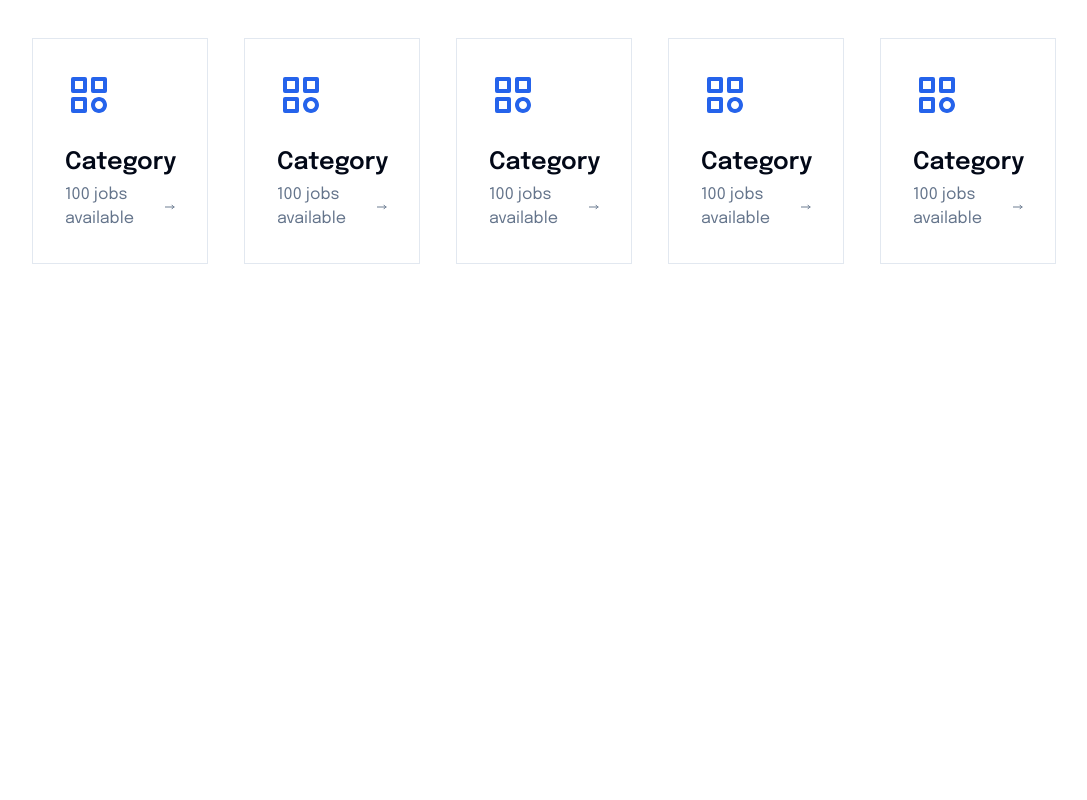
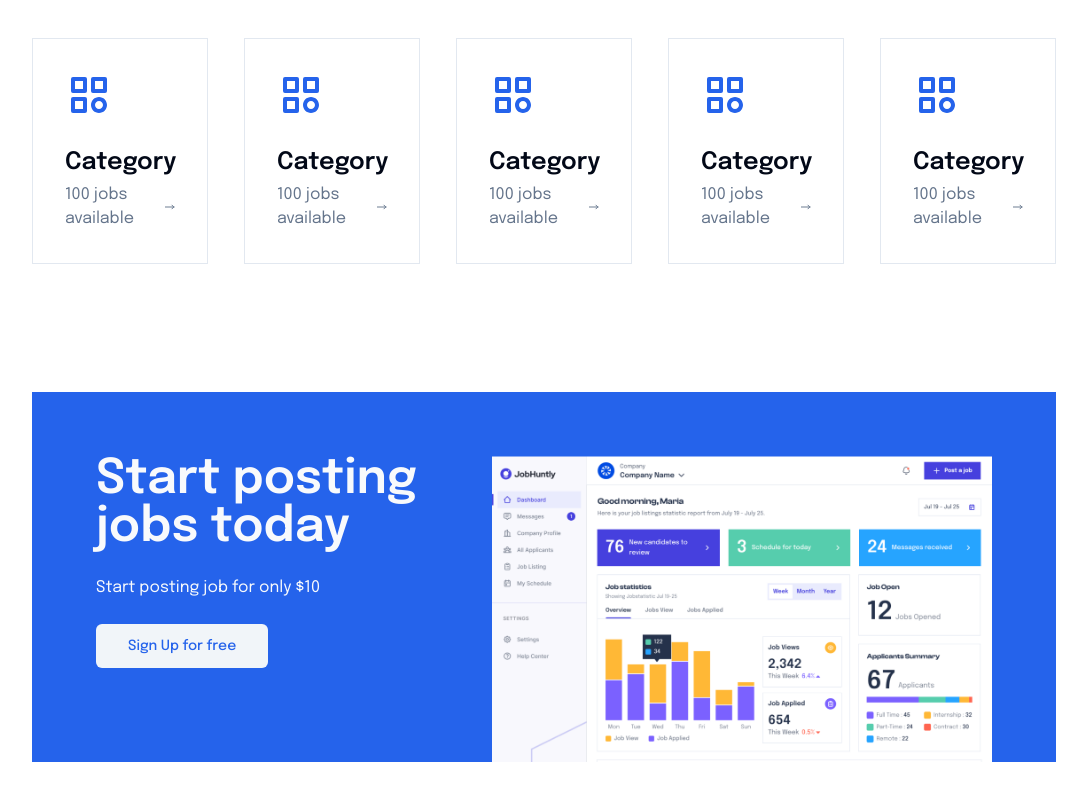
Before and after one commit to yusufhadi/job-hunt, a Next.js app: page / in a window 1280 px wide. Shown: the part 848-1648 px from the top of the page, without its empty margins (96-1183 px from the left). Before the commit the page ends 1152 px from the top, so only its background shows below. Built offline with nearby package versions, Linux system fonts and the light colour scheme.

Commit message:
slicing BannerSignUp component

```diff
--- a/src/app/page.tsx
+++ b/src/app/page.tsx
@@ -1,3 +1,4 @@
+import BannerSignUp from "@/components/organisms/BannerSignUp";
 import Category from "@/components/organisms/Category";
 import Clients from "@/components/organisms/Clients";
 import Hero from "@/components/organisms/Hero";
@@ -8,6 +9,7 @@ export default function Home() {
       <Hero />
       <Clients />
       <Category />
+      <BannerSignUp />
     </div>
   );
 }
--- /dev/null
+++ b/src/components/organisms/BannerSignUp/index.tsx
@@ -0,0 +1,35 @@
+import { Button } from "@/components/ui/button";
+import Image from "next/image";
+import React, { FC } from "react";
+
+interface BannerSignUpProps {}
+
+const BannerSignUp: FC<BannerSignUpProps> = ({}) => {
+  return (
+    <div className="mt-32 mb-10 bg-primary text-primary-foreground px-16 pt-16  flex flex-row items-start justify-between">
+      <div>
+        <div className="text-5xl font-semibold">
+          Start posting <br /> jobs today
+        </div>
+        <div className="my-6">Start posting job for only $10</div>
+        <Button
+          size="lg"
+          variant="secondary"
+          className="text-primary hover:text-primary"
+        >
+          Sign Up for free
+        </Button>
+      </div>
+      <div>
+        <Image
+          src="/images/dashboard.png"
+          alt="/images/dashboard.png"
+          height={300}
+          width={500}
+        />
+      </div>
+    </div>
+  );
+};
+
+export default BannerSignUp;
```
